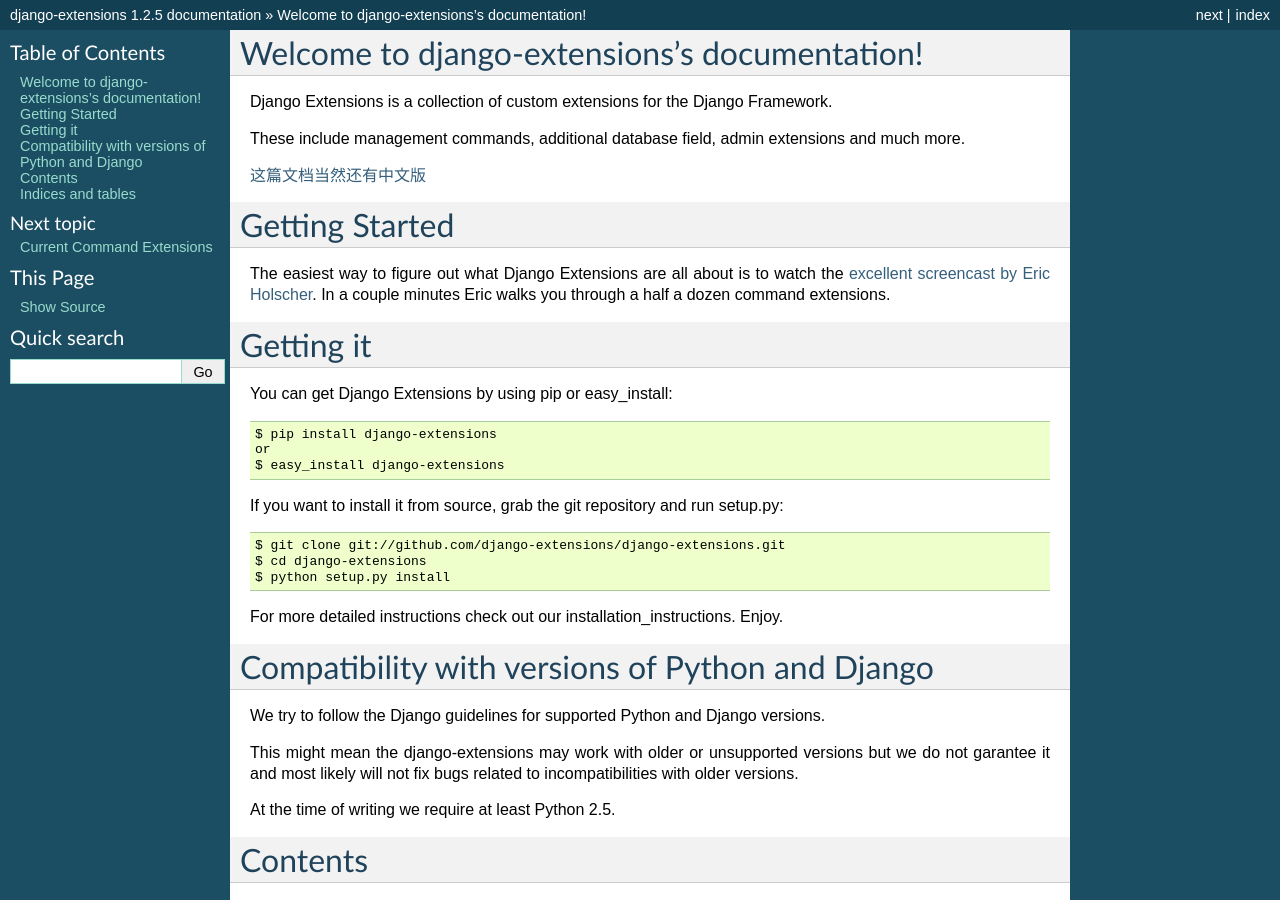
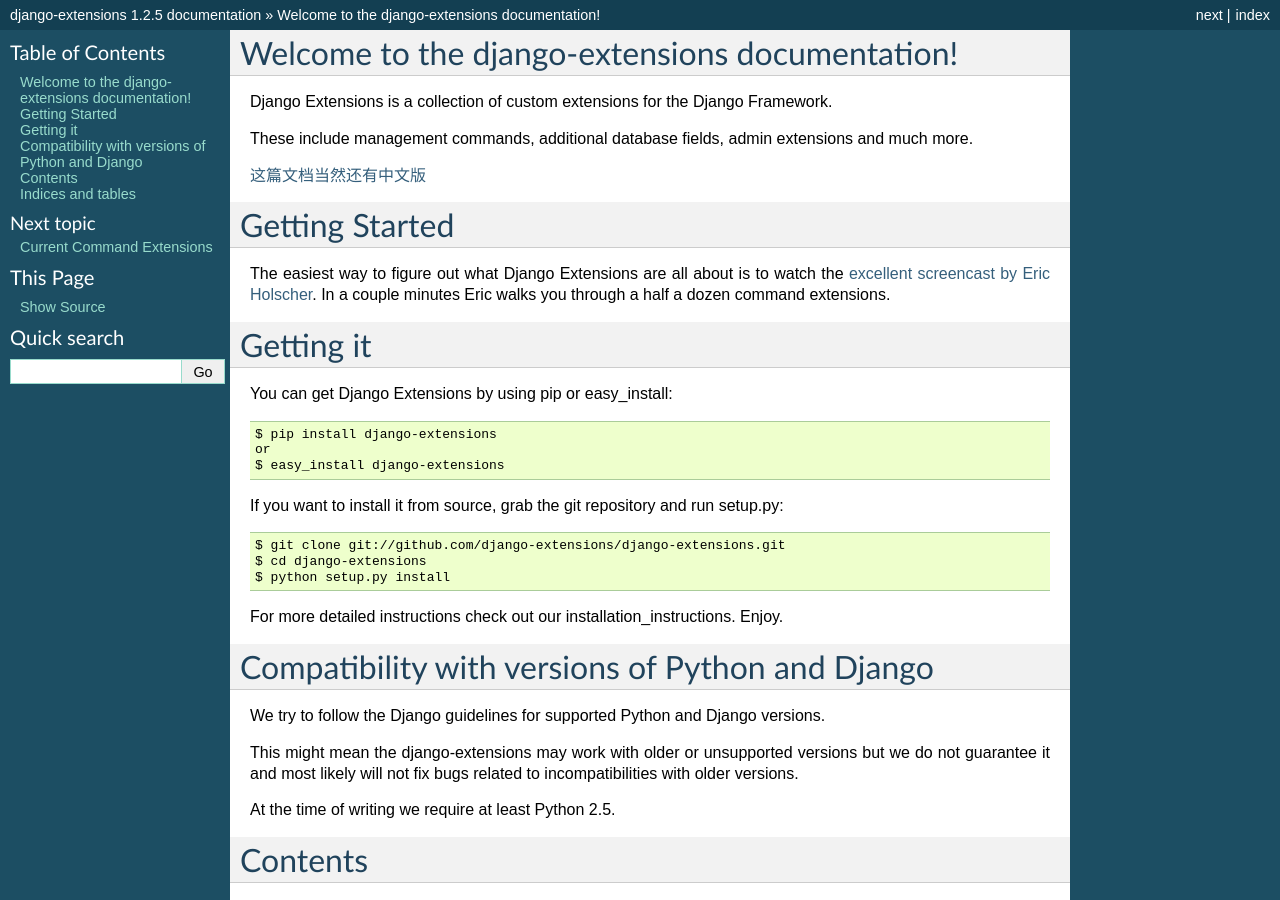
Before and after one commit to django-extensions/django-extensions, a Sphinx documentation site: the page built from docs/index.rst, in a window 1280 px wide and 900 px high. Built offline with Sphinx 7.4.7, drawn with Linux system fonts in a browser that asks for light colours; pages that are not in the unit, such as notebooks, are missing from menus; some of the changed text lies outside the part shown.

Commit message:
Typo/grammar corrections.
Note: "welcome to django-extensions's documentation" could have been corrected to "welcome to django-extensions' documentation" but I opted for "welcome to the django-extensions documentation" because that feels more natural and is easier to read.

```diff
--- a/docs/index.rst
+++ b/docs/index.rst
@@ -3,12 +3,12 @@
    You can adapt this file completely to your liking, but it should at least
    contain the root `toctree` directive.
 
-Welcome to django-extensions's documentation!
-=============================================
+Welcome to the django-extensions documentation!
+===============================================
 
 Django Extensions is a collection of custom extensions for the Django Framework.
 
-These include management commands, additional database field, admin extensions and
+These include management commands, additional database fields, admin extensions and
 much more.
 
 `这篇文档当然还有中文版 <http://django-extensions-zh.readthedocs.org/en/latest/>`_
@@ -40,7 +40,7 @@
 
 We try to follow the Django guidelines for supported Python and Django versions.
 
-This might mean the django-extensions may work with older or unsupported versions but we do not garantee it and most likely will not fix bugs related to incompatibilities with older versions.
+This might mean the django-extensions may work with older or unsupported versions but we do not guarantee it and most likely will not fix bugs related to incompatibilities with older versions.
 
 At the time of writing we require at least Python 2.5.
 
```
